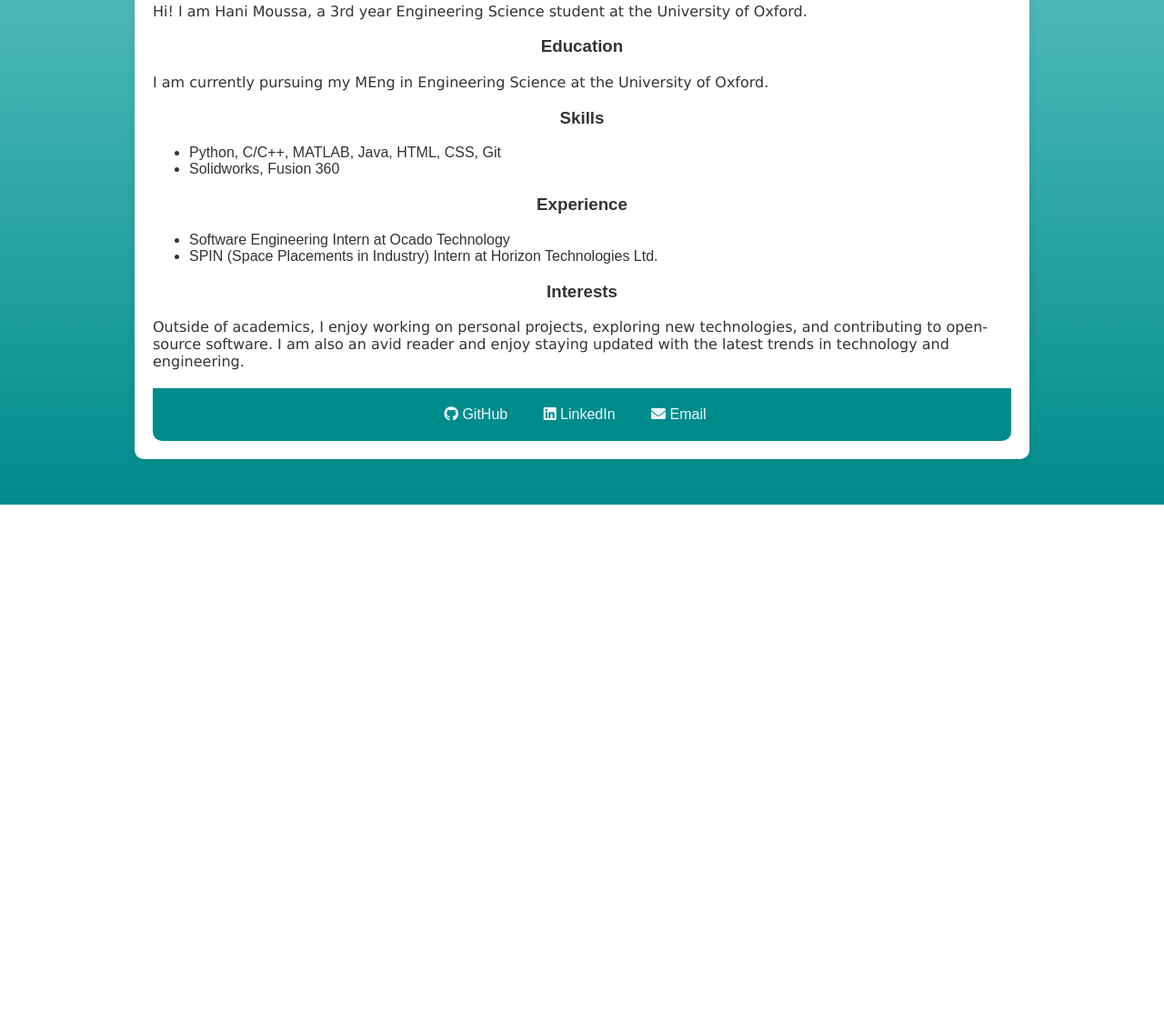
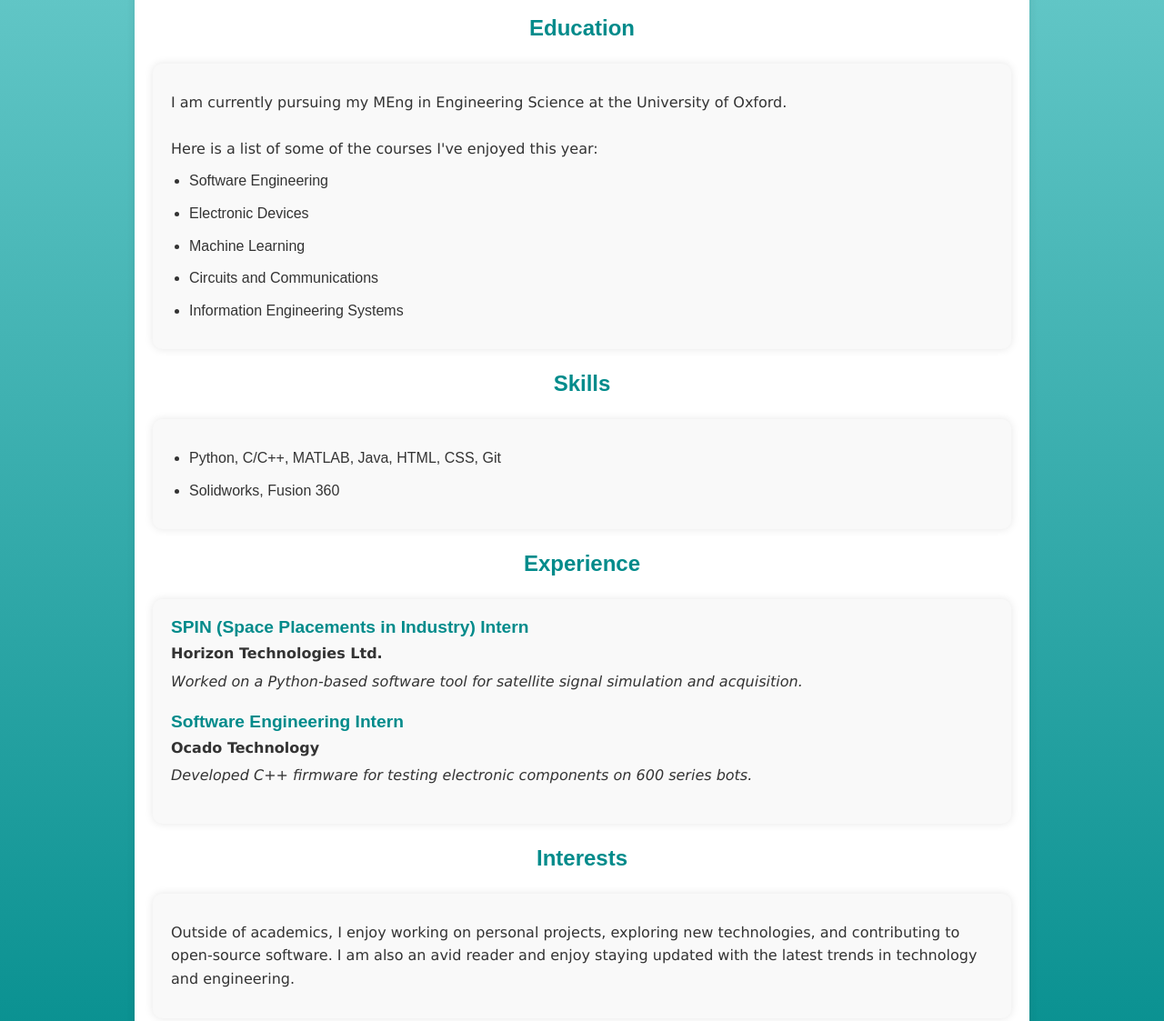
Before and after one commit to Hamozwa/hamozwa.github.io, a plain HTML site: page about.html in a window 1280 px wide. Shown: the part 360-1483 px from the top of the page at 91% size. Before the commit the page ends 915 px from the top, so only its background shows below. Drawn offline with Linux system fonts and the light colour scheme.

Commit message:
Add About Me information

```diff
--- a/about.html
+++ b/about.html
@@ -23,21 +23,45 @@
         </header>
         <section class="about">
             <h2>About Me</h2>
-            <p>Hi! I am Hani Moussa, a 3rd year Engineering Science student at the University of Oxford.</p>
             <h3>Education</h3>
-            <p>I am currently pursuing my MEng in Engineering Science at the University of Oxford.</p>
+            <div class="section-box">
+                <p>I am currently pursuing my MEng in Engineering Science at the University of Oxford.<br><br>
+                    Here is a list of some of the courses I've enjoyed this year:</p>
+                <ul>
+                    <li>Software Engineering</li>
+                    <li>Electronic Devices</li>
+                    <li>Machine Learning</li>
+                    <li>Circuits and Communications</li>
+                    <li>Information Engineering Systems</li>
+                </ul>
+            </div>
+
             <h3>Skills</h3>
-            <ul>
-                <li>Python, C/C++, MATLAB, Java, HTML, CSS, Git</li>
-                <li>Solidworks, Fusion 360</li>
-            </ul>
+            <div class="section-box">
+                <ul>
+                    <li>Python, C/C++, MATLAB, Java, HTML, CSS, Git</li>
+                    <li>Solidworks, Fusion 360</li>
+                </ul>
+            </div>
+
             <h3>Experience</h3>
-            <ul>
-                <li>Software Engineering Intern at Ocado Technology</li>
-                <li>SPIN (Space Placements in Industry) Intern at Horizon Technologies Ltd.</li>
-            </ul>
+            <div class="section-box">
+                <div class="experience-item">
+                    <h4>SPIN (Space Placements in Industry) Intern</h4>
+                    <p class="company">Horizon Technologies Ltd.</p>
+                    <p class="description">Worked on a Python-based software tool for satellite signal simulation and acquisition.</p>
+                </div>
+                <div class="experience-item">
+                    <h4>Software Engineering Intern</h4>
+                    <p class="company">Ocado Technology</p>
+                    <p class="description">Developed C++ firmware for testing electronic components on 600 series bots.</p>
+                </div>
+            </div>
+
             <h3>Interests</h3>
-            <p>Outside of academics, I enjoy working on personal projects, exploring new technologies, and contributing to open-source software. I am also an avid reader and enjoy staying updated with the latest trends in technology and engineering.</p>
+            <div class="section-box">
+                <p>Outside of academics, I enjoy working on personal projects, exploring new technologies, and contributing to open-source software. I am also an avid reader and enjoy staying updated with the latest trends in technology and engineering.</p>
+            </div>
         </section>
         <footer>
             <nav>
--- a/main.css
+++ b/main.css
@@ -1,6 +1,8 @@
 html {
     min-height: 100%;
 }
+
+/*---------------------------------GENERAL------------------------------------------------*/
 
 body {
     background: linear-gradient(rgb(124, 214, 214), darkcyan) no-repeat;
@@ -20,6 +22,9 @@ body {
     box-shadow: 0 0 10px rgba(0, 0, 0, 0.1);
     color: #333;
 }
+
+
+/*---------------------------------HEADER------------------------------------------------*/
 
 header {
     position: relative;
@@ -82,6 +87,9 @@ p {
     font-family: Verdana;
 }
 
+
+/*---------------------------------MAIN------------------------------------------------*/
+
 .flex-container {
     display: flex;
     background-color: white;
@@ -117,6 +125,9 @@ section p {
     text-decoration: underline;
 }
 
+
+/*---------------------------------FOOTER------------------------------------------------*/
+
 footer {
     background-color: darkcyan;
     color: aliceblue;
@@ -147,9 +158,11 @@ footer nav ul li a:hover {
     text-decoration: underline;
 }
 
+
+/*---------------------------------INTRODUCTION------------------------------------------------*/
+
 .introduction {
     text-align: center;
-    margin-top: 5%;
 }
 
 h2 {
@@ -186,6 +199,9 @@ h2 {
 .about p {
     margin: 10px 0;
 }
+
+
+/*---------------------------------PROJECT------------------------------------------------*/
 
 .projects {
     display: flex;
@@ -224,3 +240,57 @@ h2 {
 .project-content p {
     margin: 10px 0 0;
 }
+
+
+/*---------------------------------ABOUT------------------------------------------------*/
+
+.experience-item {
+    margin-bottom: 20px;
+}
+
+.experience-item h4 {
+    margin: 0;
+    font-size: 1.2em;
+    color: darkcyan;
+}
+
+.experience-item .company {
+    margin: 5px 0;
+    font-weight: bold;
+}
+
+.experience-item .description {
+    margin: 5px 0;
+    font-style: italic;
+}
+
+h3 {
+    font-size: 1.5em;
+    color: darkcyan;
+    padding-bottom: 5px;
+    margin-bottom: 20px;
+    text-align: center;
+    font-family: 'Arial', sans-serif;
+}
+
+.section-box {
+    margin: 20px 0;
+    padding: 20px;
+    background-color: #f9f9f9;
+    border-radius: 10px;
+    box-shadow: 0 0 10px rgba(0, 0, 0, 0.1);
+}
+
+.section-box p, .section-box ul {
+    margin: 10px 0;
+    line-height: 1.6;
+}
+
+.section-box ul {
+    list-style-type: disc;
+    padding-left: 20px;
+}
+
+.section-box ul li {
+    margin-bottom: 10px;
+}
```
Also changed, not shown: index.html (+4 -1 lines).
